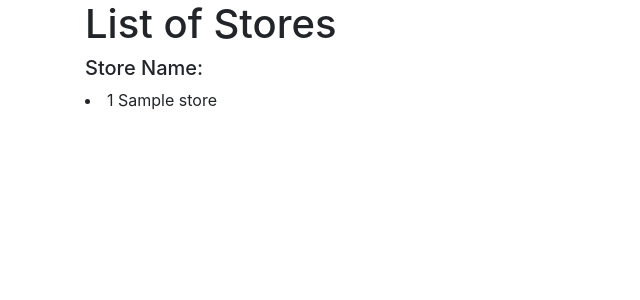
After one commit to HafsaAwan/inventory_management, a Python web app: template templates/store_show.html in a window 1280 px wide. The commit adds this page. Shown: the top 300 px of the page, without its empty margins (0-640 px from the left). Run offline with Jinja, Linux system fonts and the light colour scheme; the template is opened without the code that fills it: most values are stand-ins (such as "Sample title", 1, 10 or a date in 2020); some libraries are stand-ins or nearby versions.

Commit message:
show list of stores

```diff
--- a/app.py
+++ b/app.py
@@ -36,6 +36,12 @@ def store_create():
         print("Something went wrong... Try again!")
         return render_template('store.html')
 
+# show all stores
+@app.route("/store/show", methods=['GET'])
+def store_show():
+    store_list = Store.select()
+    return render_template('store_show.html', store_list = store_list)
+
 @app.route("/warehouse")
 def warehouse():
     all_stores = Store.select()
--- a/templates/index.html
+++ b/templates/index.html
@@ -2,7 +2,8 @@
 
 {% block content %}
 <h2>Inventory Management Homepage</h2>
-
+<br/>
 <a href="{{ url_for('store') }}" class="btn btn-info">Add a store</a>
 <a href="{{ url_for('warehouse') }}" class="btn btn-info">Add a warehouse</a>
+<a href="{{ url_for('store_show') }}" class="btn btn-info">Check the list of stores</a>
 {% endblock %}
--- /dev/null
+++ b/templates/store_show.html
@@ -0,0 +1,13 @@
+{% extends "_layout.html" %}
+
+{% block content %}
+
+
+<h1>List of Stores</h1>
+<h5>Store Name:</h5>
+{% for store in store_list %}
+    <li>{{store.id}} {{store.name}} </li>
+{% endfor %}
+
+
+{% endblock %}
```
